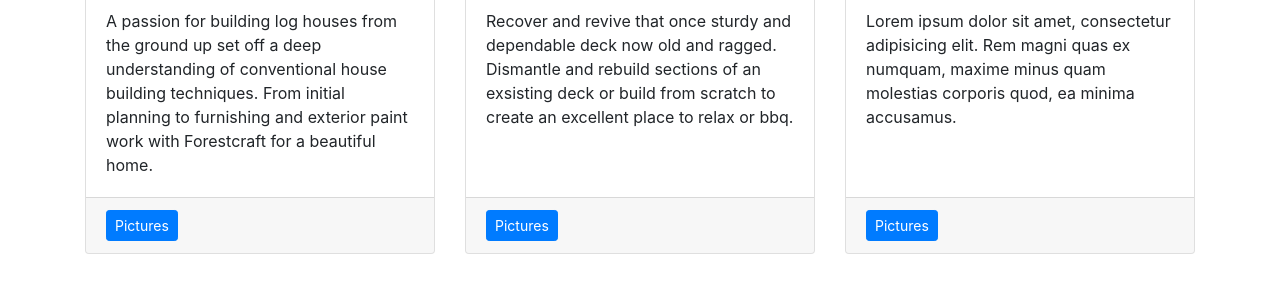
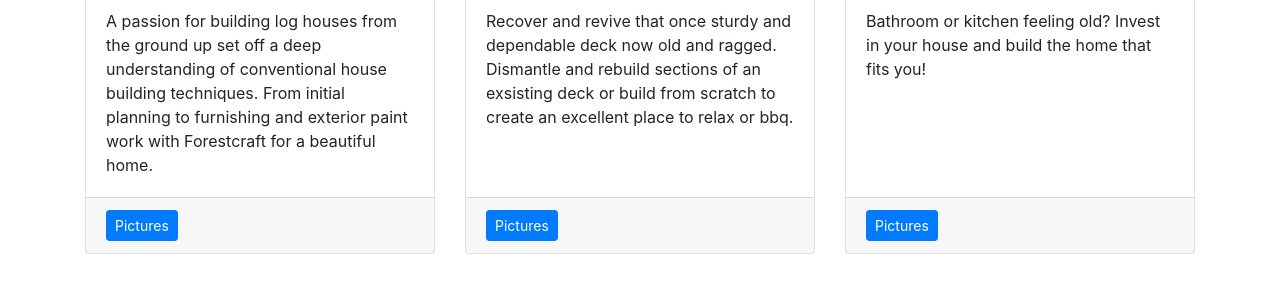
Before and after one commit to digestearth/hairyhobbo.github.io, a website: page index.html in a window 1280 px wide. Shown: the part 516-800 px from the top of the page. Drawn offline with Linux system fonts and the light colour scheme.

Commit message:
changed some text

```diff
--- a/index.html
+++ b/index.html
@@ -96,7 +96,7 @@
         <div class="card h-100">
           <div class="card-body">
             <h2 class="card-title">Interior Remodel</h2>
-            <p class="card-text">Lorem ipsum dolor sit amet, consectetur adipisicing elit. Rem magni quas ex numquam, maxime minus quam molestias corporis quod, ea minima accusamus.</p>
+            <p class="card-text">Bathroom or kitchen feeling old? Invest in your house and build the home that fits you!   </p>
           </div>
           <div class="card-footer">
             <a href="html_files/pics_interior.html" class="btn btn-primary btn-sm">Pictures</a>
```
